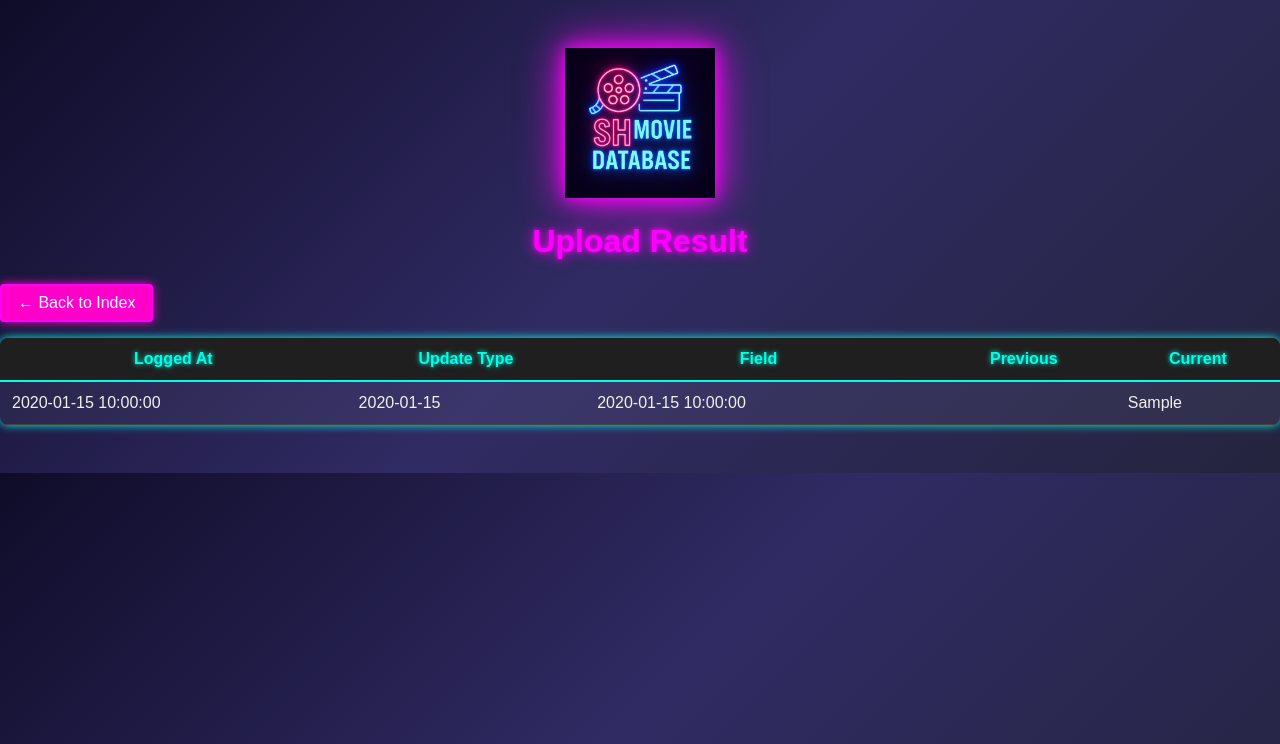
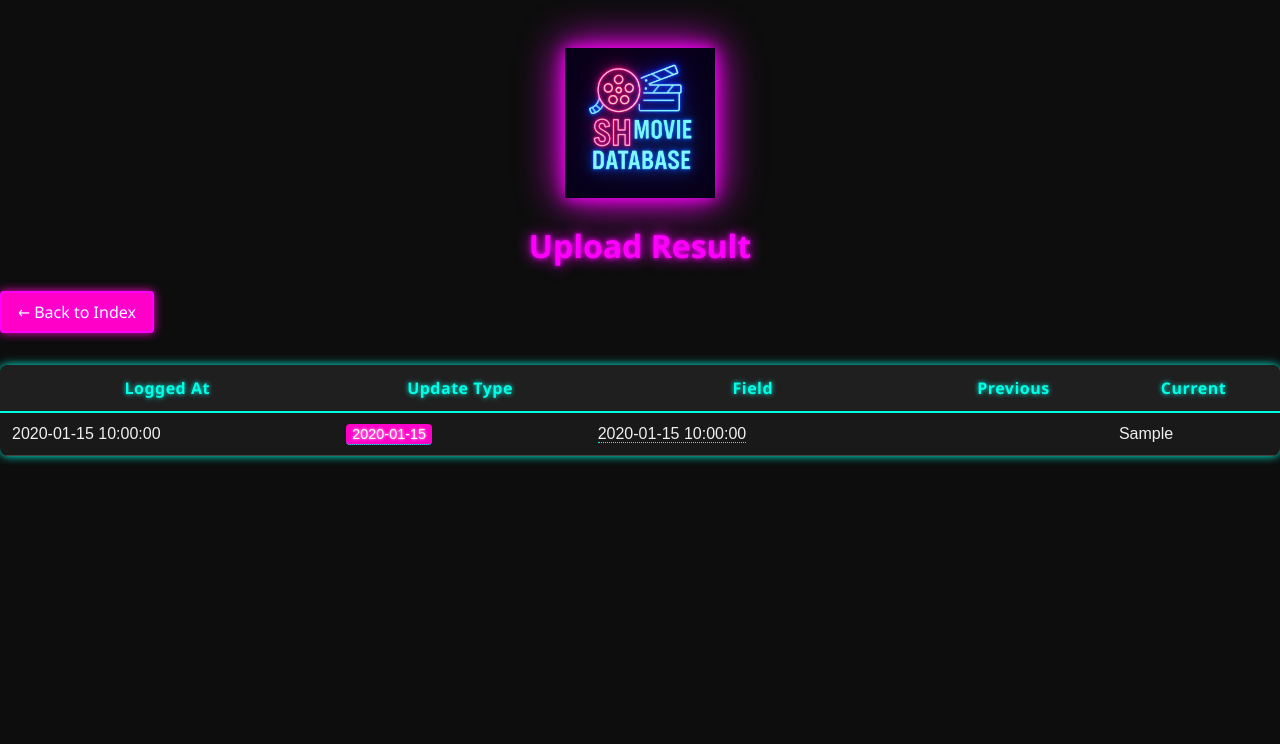
Before and after one commit to cronosra-hash/shmdb_uploader, a FastAPI app: template web_ui/templates/result.html in a window 1280 px wide. Shown: the top 744 px of the page. Run offline with FastAPI, Linux system fonts and the light colour scheme; the template is opened without the code that fills it: most values are stand-ins (such as "Sample title", 1, 10 or a date in 2020).

Commit message:
Fixed update table on result table

```diff
--- a/static/base.css
+++ b/static/base.css
@@ -13,68 +13,3 @@ h2 {
   color: var(--neon-pink);
   text-shadow: 0 0 5px var(--neon-pink), 0 0 15px var(--neon-pink);
 }
-
-body {
-  background: linear-gradient(135deg, #0f0c29, #302b63, #24243e);
-  color: #f0f0f0;
-  font-family: 'Orbitron', sans-serif;
-}
-
-h2.upload-message {
-  color: #00ffe7;
-  text-shadow: 0 0 5px #00ffe7, 0 0 10px #00ffe7;
-  font-size: 1.8rem;
-  margin-bottom: 1rem;
-}
-
-.back-button {
-  display: inline-block;
-  margin-bottom: 1rem;
-  padding: 0.5rem 1rem;
-  background-color: #ff00c8;
-  color: #fff;
-  text-decoration: none;
-  border-radius: 4px;
-  box-shadow: 0 0 10px #ff00c8;
-  transition: background 0.3s ease;
-}
-
-.back-button:hover {
-  background-color: #ff66d9;
-}
-
-table {
-  width: 100%;
-  border-collapse: collapse;
-  background-color: rgba(255, 255, 255, 0.05);
-  box-shadow: 0 0 10px #00ffe7;
-  border-radius: 8px;
-  overflow: hidden;
-}
-
-thead {
-  background-color: #1f1f1f;
-}
-
-th {
-  padding: 0.75rem;
-  color: #00ffe7;
-  text-shadow: 0 0 5px #00ffe7;
-  border-bottom: 2px solid #00ffe7;
-}
-
-td {
-  padding: 0.75rem;
-  border-bottom: 1px solid #444;
-  color: #f0f0f0;
-}
-
-tr:hover {
-  background-color: rgba(0, 255, 231, 0.1);
-}
-
-p {
-  font-size: 1.2rem;
-  color: #ff00c8;
-  text-shadow: 0 0 5px #ff00c8;
-}
--- /dev/null
+++ b/static/result.css
@@ -0,0 +1,115 @@
+.upload-message {
+  color: #00ffe7;
+  text-shadow: 0 0 5px #00ffe7, 0 0 10px #00ffe7;
+  font-size: 1.8rem;
+  margin-bottom: 1rem;
+}
+
+table {
+  width: 100%;
+  border-collapse: collapse;
+  background-color: rgba(255, 255, 255, 0.05);
+  box-shadow: 0 0 10px #00ffe7;
+  border-radius: 8px;
+  overflow: hidden;
+  margin-top: 1rem;
+}
+
+thead {
+  background-color: #1f1f1f;
+}
+
+th {
+  padding: 0.75rem;
+  color: #00ffe7;
+  text-shadow: 0 0 5px #00ffe7;
+  border-bottom: 2px solid #00ffe7;
+  font-weight: 600;
+  letter-spacing: 0.5px;
+}
+
+td {
+  padding: 0.75rem;
+  border-bottom: 1px solid #444;
+  color: #f0f0f0;
+  font-family: 'Orbitron', sans-serif;
+}
+
+tr:hover {
+  background-color: rgba(0, 255, 231, 0.1);
+}
+
+.back-button {
+  display: inline-block;
+  margin-bottom: 1rem;
+  padding: 0.5rem 1rem;
+  background-color: #ff00c8;
+  color: #fff;
+  text-decoration: none;
+  border-radius: 4px;
+  box-shadow: 0 0 10px #ff00c8;
+  transition: background 0.3s ease;
+}
+
+.back-button:hover {
+  background-color: #ff66d9;
+}
+
+tr.recent-change {
+  box-shadow: 0 0 8px #00ffe7;
+}
+
+.update-type {
+  background-color: #ff00c8;
+  padding: 2px 6px;
+  border-radius: 4px;
+  font-size: 0.9rem;
+  color: #fff;
+  text-shadow: 0 0 3px #fff;
+}
+
+@keyframes fadeInUp {
+  from {
+    opacity: 0;
+    transform: translateY(10px);
+  }
+  to {
+    opacity: 1;
+    transform: translateY(0);
+  }
+}
+
+tr {
+  animation: fadeInUp 0.6s ease forwards;
+  animation-delay: calc(var(--row-index) * 0.05s);
+  opacity: 0;
+}
+
+.tooltip {
+  position: relative;
+  cursor: help;
+  border-bottom: 1px dotted #00ffe7;
+}
+
+.tooltip::after {
+  content: attr(data-tooltip);
+  position: absolute;
+  bottom: 125%;
+  left: 50%;
+  transform: translateX(-50%);
+  background-color: #1f1f1f;
+  color: #00ffe7;
+  padding: 6px 10px;
+  border-radius: 4px;
+  white-space: nowrap;
+  font-size: 0.85rem;
+  box-shadow: 0 0 8px #00ffe7;
+  opacity: 0;
+  pointer-events: none;
+  transition: opacity 0.3s ease;
+  z-index: 10;
+}
+
+.tooltip:hover::after {
+  opacity: 1;
+}
--- a/web_ui/templates/base.html
+++ b/web_ui/templates/base.html
@@ -12,6 +12,7 @@
     <link rel="stylesheet" href="/static/form.css">
     <link rel="stylesheet" href="/static/layout.css">
     <link rel="stylesheet" href="/static/media.css">
+    <link rel="stylesheet" href="/static/result.css">
     <link rel="stylesheet" href="/static/typography.css">
     <link rel="stylesheet" href="/static/variables.css">
 </head>
--- a/web_ui/templates/result.html
+++ b/web_ui/templates/result.html
@@ -23,10 +23,18 @@
     </thead>
     <tbody>
       {% for change in changes %}
-        <tr>
+        <tr style="--row-index: {{ loop.index0 }}">
           <td>{{ change["logged_at"] }}</td>
-          <td>{{ change["update_type"] }}</td>
-          <td>{{ change["updated_field"] }}</td>
+          <td>
+            <span class="update-type tooltip" data-tooltip="{{ change['update_type_detail'] }}">
+              {{ change["update_type"] }}
+            </span>
+          </td>
+          <td>
+            <span class="tooltip" data-tooltip="{{ change['diagnostic'] }}">
+              {{ change["updated_field"] }}
+            </span>
+          </td>
           <td>{{ change["previous_value"] }}</td>
           <td>{{ change["current_value"] }}</td>
         </tr>
```
